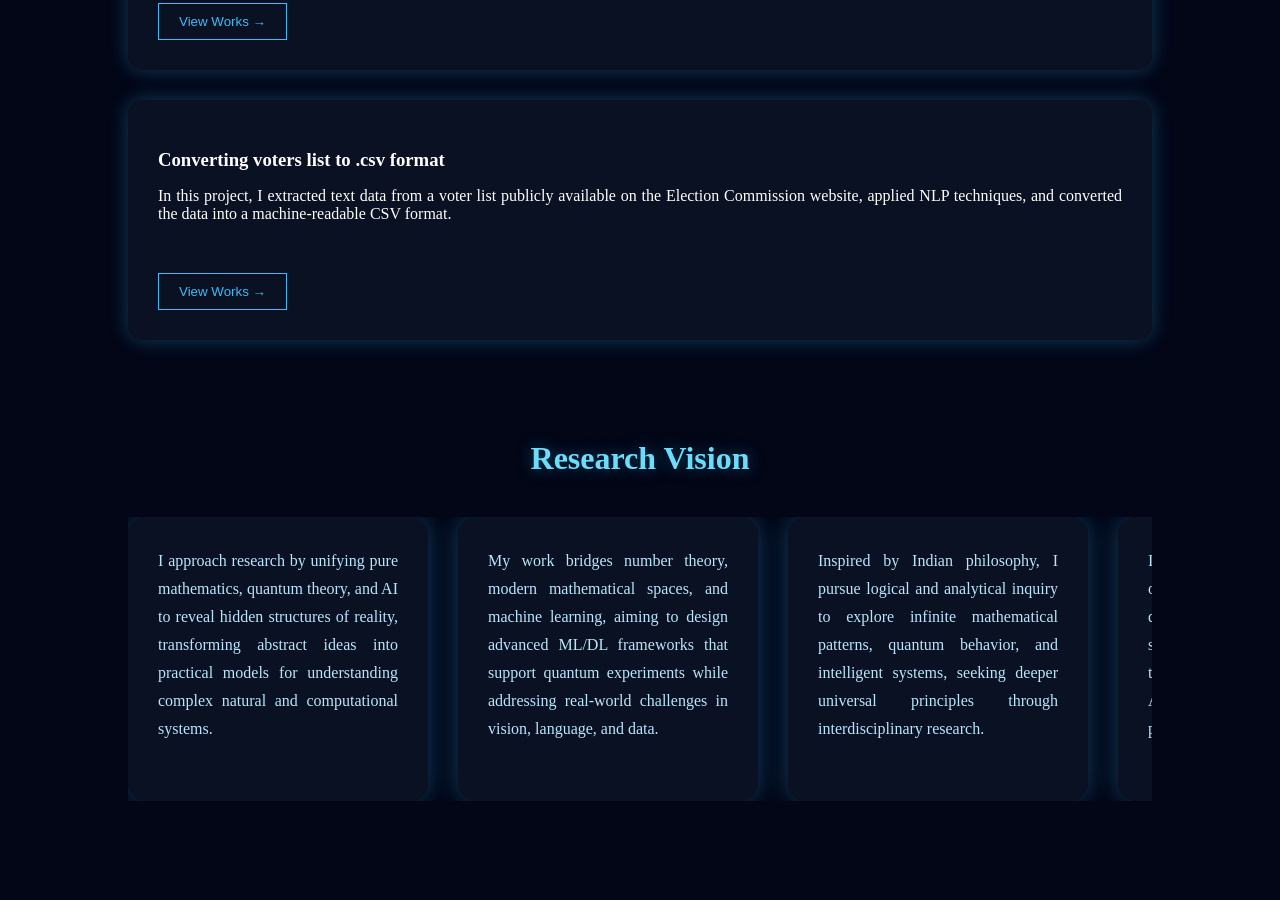
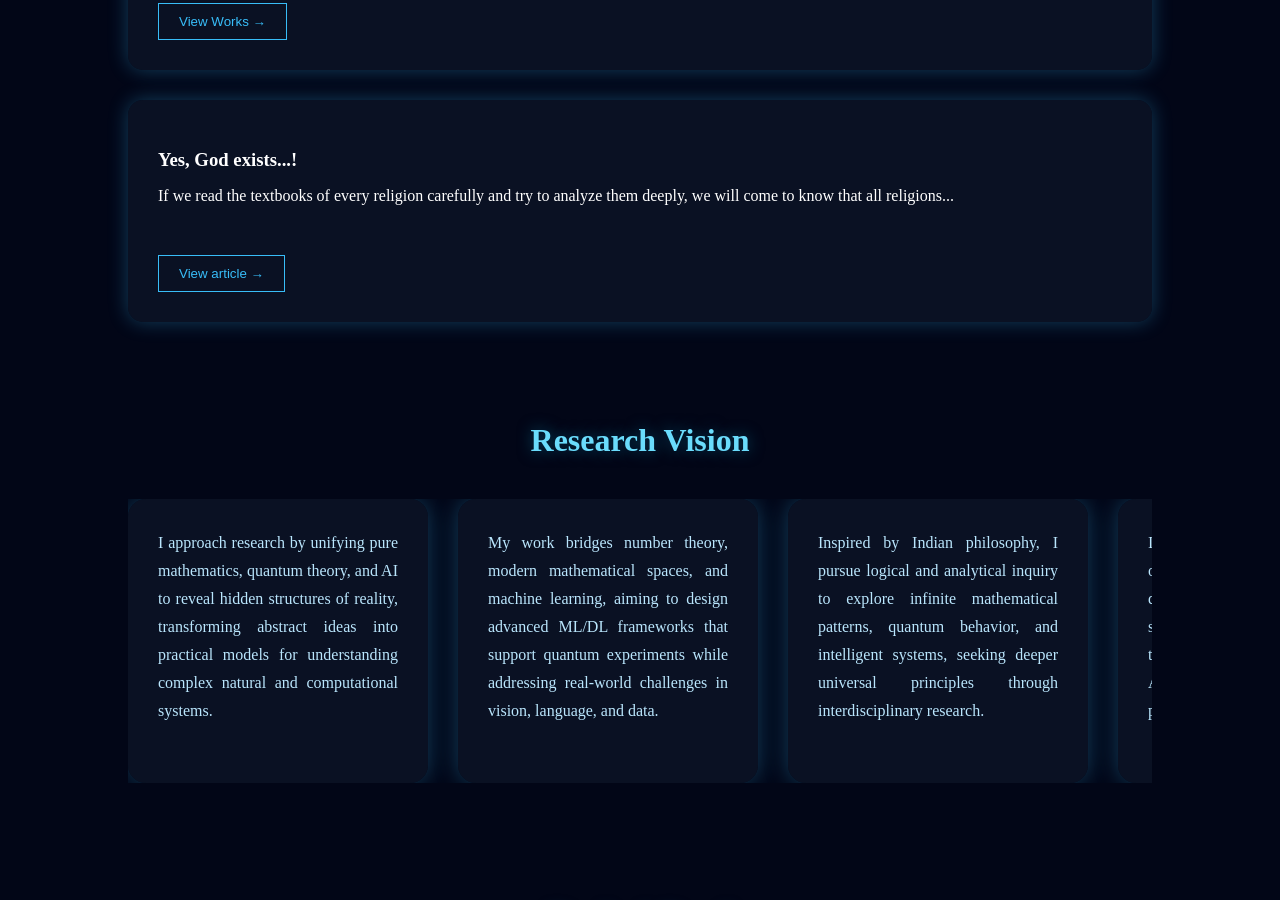
Before and after one commit to sibajee1/jutushibajeepatra, a plain HTML site: page index.html in a window 1280 px wide. Shown: the part 2823-3723 px from the top of the page. Drawn offline with nearby package versions, Linux system fonts and the light colour scheme.

Commit message:
Add files via upload

```diff
--- a/index.html
+++ b/index.html
@@ -184,10 +184,10 @@ JUTU SHIBAJEE PATRA
     </div>
 
     <div class="featured-card">
-        <h3>Converting voters list to .csv format</h3>
-        <p>In this project, I extracted text data from a voter list publicly available on the Election Commission website, applied NLP techniques, and converted the data into a machine-readable CSV format.</p>
-        <button class="view-btn" onclick="window.location.href='research.html'">
-  View Works →
+        <h3>Yes, God exists...!</h3>
+        <p>If we read the textbooks of every religion carefully and try to analyze them deeply, we will come to know that all religions...</p>
+        <button class="view-btn" onclick="window.location.href='article.html'">
+  View article →
 </button>
     </div>
 
```
